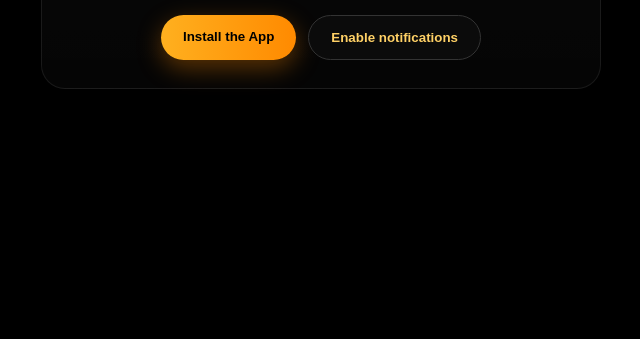
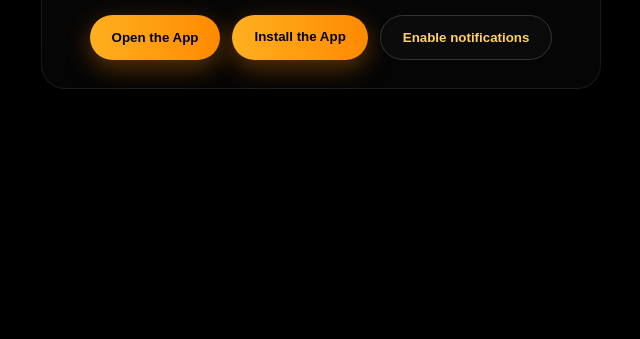
Before and after one commit to Into-Me-I-See/imis-proxy, a website: page public/index.html in a window 1280 px wide. Shown: the part 461-800 px from the top of the page, without its empty margins (319-959 px from the left). Drawn offline with Linux system fonts and the light colour scheme.

Commit message:
Update index.html

```diff
--- a/public/index.html
+++ b/public/index.html
@@ -40,6 +40,7 @@
       <h1 id="t-title">Into-Me-I-See</h1>
       <p id="t-sub">Install the app for a full-screen experience and enable notifications to receive gentle practice reminders.</p>
       <div class="actions">
+        <button id="open-app" class="btn btn-primary">Open the App</button>
         <button id="pwa-install" class="btn btn-primary">Install the App</button>
         <button id="enable-push" class="btn btn-ghost">Enable notifications</button>
       </div>
@@ -47,10 +48,13 @@
   </div>
 
   <script>
+    const APP_URL = '/app';
+
     const strings = {
       en: {
         title: "Into-Me-I-See",
         sub: "Install the app for a full-screen experience and enable notifications to receive gentle practice reminders.",
+        open_app: "Open the App",
         install_android: "Install the App",
         install_ios: "Add to Home Screen",
         push: "Enable notifications",
@@ -59,13 +63,12 @@
         ios_popup_text: "In Safari, tap Share ⬆️ → Add to Home Screen, then open the app from your Home Screen. After it opens, tap “Enable notifications”.",
         ios_popup_cta: "Got it 💛",
         inapp_banner: "Open this page in Safari/Chrome to install and enable notifications.",
-        inapp_copy: "Copy Link",
-        android_tip_title: "Tip: Install Into-Me-I-See",
-        android_tip_text: "Tap “Install the App”, then “Enable notifications” for daily guidance."
+        inapp_copy: "Copy Link"
       },
       fr: {
         title: "Into-Me-I-See",
         sub: "Installe l’app pour une expérience plein écran et active les notifications pour recevoir de doux rappels de pratique.",
+        open_app: "Ouvrir l’app",
         install_android: "Installer l’app",
         install_ios: "Ajouter à l’écran d’accueil",
         push: "Activer les notifications",
@@ -74,9 +77,7 @@
         ios_popup_text: "Dans Safari, touche Partager ⬆️ → Ajouter à l’écran d’accueil, puis ouvre l’app depuis ton écran d’accueil. Ensuite, touche « Activer les notifications ».",
         ios_popup_cta: "Compris 💛",
         inapp_banner: "Ouvre cette page dans Safari/Chrome pour installer et activer les notifications.",
-        inapp_copy: "Copier le lien",
-        android_tip_title: "Astuce : Installe Into-Me-I-See",
-        android_tip_text: "Touchez « Installer l’app », puis « Activer les notifications » pour un accompagnement quotidien."
+        inapp_copy: "Copier le lien"
       }
     };
 
@@ -99,6 +100,7 @@
 
     const titleEl = document.getElementById('t-title');
     const subEl = document.getElementById('t-sub');
+    const openBtn = document.getElementById('open-app');
     const installBtn = document.getElementById('pwa-install');
     const pushBtn = document.getElementById('enable-push');
     const langEN = document.getElementById('lang-en');
@@ -107,22 +109,28 @@
     function applyLang(){
       titleEl.textContent = t().title;
       subEl.textContent = t().sub;
+      openBtn.textContent = t().open_app;
       installBtn.textContent = isIOS() ? t().install_ios : t().install_android;
-      if(isIOS() && !isStandalone()){
-        pushBtn.textContent = t().push_after_install;
-      } else {
-        pushBtn.textContent = t().push;
-      }
+      if(isIOS() && !isStandalone()){ pushBtn.textContent = t().push_after_install; } else { pushBtn.textContent = t().push; }
       if(lang==='en'){ langEN.classList.add('active'); langFR.classList.remove('active'); }
       else { langFR.classList.add('active'); langEN.classList.remove('active'); }
       document.documentElement.setAttribute('lang', lang);
     }
-
     langEN.onclick = () => { lang='en'; localStorage.setItem('imis_lang', lang); applyLang(); };
     langFR.onclick = () => { lang='fr'; localStorage.setItem('imis_lang', lang); applyLang(); };
 
+    if (isStandalone()) { location.replace(APP_URL); }
+    if (localStorage.getItem('imis_installed') === '1') { location.replace(APP_URL); }
+
+    window.addEventListener('appinstalled', () => {
+      localStorage.setItem('imis_installed','1');
+      location.replace(APP_URL);
+    });
+
+    openBtn.addEventListener('click', () => { location.href = APP_URL; });
+
     let deferredPrompt=null;
-    window.addEventListener('beforeinstallprompt', (e) => { e.preventDefault(); deferredPrompt = e; installBtn.textContent = isIOS()? t().install_ios : t().install_android; });
+    window.addEventListener('beforeinstallprompt', (e) => { e.preventDefault(); deferredPrompt = e; installBtn.textContent = isIOS()? strings[lang].install_ios : strings[lang].install_android; });
 
     if(isStandalone()){ installBtn.style.display='none'; } else { installBtn.style.display='inline-flex'; }
 
@@ -161,7 +169,10 @@
     installBtn.addEventListener('click', async () => {
       if(deferredPrompt){
         deferredPrompt.prompt();
-        await deferredPrompt.userChoice;
+        const choice = await deferredPrompt.userChoice;
+        if (choice && choice.outcome === 'accepted') {
+          localStorage.setItem('imis_installed','1');
+        }
         deferredPrompt=null;
       } else if(isIOS() && !isStandalone()){
         showPersistentPopup();
@@ -210,14 +221,13 @@
       div.style.fontWeight='600';
       div.style.zIndex='60';
       div.style.backdropFilter='blur(6px)';
-      div.innerHTML = t().inapp_banner + ' <button id="copylink" style="margin-left:10px;border:1px solid #444;border-radius:999px;background:#0b0b0b;color:#ffd166;font-weight:700;padding:8px 12px;cursor:pointer">'+t().inapp_copy+'</button>';
+      div.innerHTML = strings[lang].inapp_banner + ' <button id="copylink" style="margin-left:10px;border:1px solid #444;border-radius:999px;background:#0b0b0b;color:#ffd166;font-weight:700;padding:8px 12px;cursor:pointer">'+strings[lang].inapp_copy+'</button>';
       document.body.appendChild(div);
       const btn=document.getElementById('copylink');
       if(btn){ btn.onclick = async () => { await navigator.clipboard.writeText(location.href); div.innerHTML = (lang==='fr'?'Lien copié. Ouvre Safari/Chrome et colle pour continuer.':'Link copied. Open Safari/Chrome and paste to continue.'); }; }
     }
     if(isInAppBrowser()) suggestOpenExternally();
 
-    if(isIOS() && !isStandalone()){ pushBtn.textContent = t().push_after_install; }
     applyLang();
   </script>
 </body>
```
